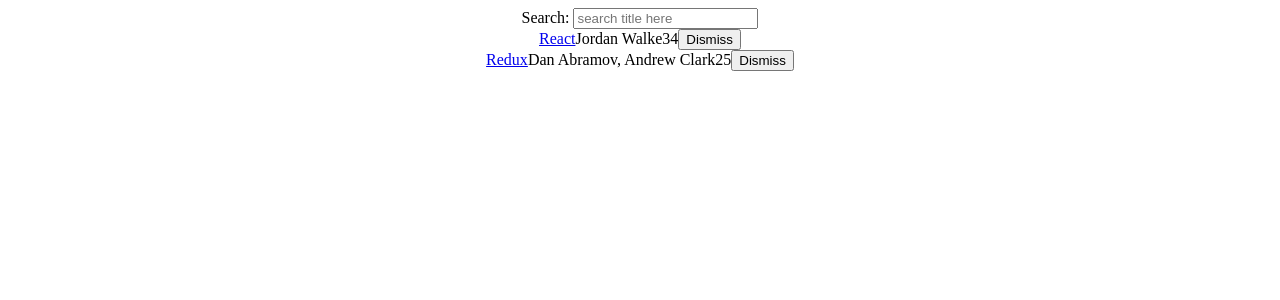
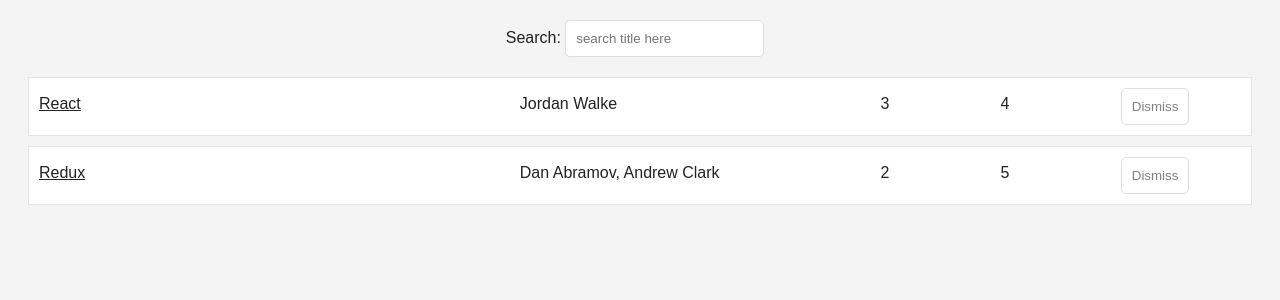
Before and after one commit to Fiewor/road-to-react, a React (Create React App) app: page / in a window 1280 px wide. Shown: the top 300 px of the page. Built offline with nearby package versions, Linux system fonts and the light colour scheme.

Commit message:
add styling

```diff
--- a/src/App.css
+++ b/src/App.css
@@ -1,38 +1,62 @@
-.App {
+.page {
+  margin: 20px;
+}
+.interactions {
   text-align: center;
 }
 
-.App-logo {
-  height: 40vmin;
-  pointer-events: none;
+.table {
+  margin: 20px 0;
 }
 
-@media (prefers-reduced-motion: no-preference) {
-  .App-logo {
-    animation: App-logo-spin infinite 20s linear;
-  }
+.table-header {
+  display: flex;
+  line-height: 24px;
+  font-size: 16px;
+  padding: 0 10px;
+  justify-content: space-between;
 }
 
-.App-header {
-  background-color: #282c34;
-  min-height: 100vh;
-  display: flex;
-  flex-direction: column;
-  align-items: center;
-  justify-content: center;
-  font-size: calc(10px + 2vmin);
-  color: white;
+.table-empty {
+  margin: 200px;
+  text-align: center;
+  font-size: 1rem;
 }
 
-.App-link {
-  color: #61dafb;
+.table-row {
+  display: flex;
+  line-height: 2rem;
+  /* line-height: 24px */
+  white-space: nowrap;
+  margin: 10px 0;
+  padding: 10px;
+  background: #ffffff;
+  border: 1px solid #e3e3e3;
 }
 
-@keyframes App-logo-spin {
-  from {
-    transform: rotate(0deg);
-  }
-  to {
-    transform: rotate(360deg);
-  }
+.table-header > span {
+  overflow: hidden;
+  text-overflow: ellipsis;
+  padding: span;
 }
+
+.table-row > span {
+  overflow: hidden;
+  text-overflow: ellipsis;
+  padding: span;
+}
+
+.button-inline {
+  border-width: 0;
+  background: transparent;
+  color: inherit;
+  -webkit-font-smoothing: inherit;
+  padding: 0;
+  font-size: inherit;
+  /* cursor: pointer; */
+}
+
+.button-active {
+  border-radius: 0;
+  border-bottom: 1px solid #38bbbb6c;
+}
--- a/src/App.js
+++ b/src/App.js
@@ -20,21 +20,38 @@
     objectID: 1
   }
 ]
+// inline styles
+const largeColumn = {
+    width: '40%'
+}
+
+const midColumn = {
+    width: '30%'
+}
+
+const smallColumn = {
+    width: '10%'
+}
 
 const isSearched = searchTerm => item => item.title.toLowerCase().includes(searchTerm.toLowerCase())
 
 const Table = ({list, pattern, onDismiss}) =>
-    <div>
+    <div className="table">
         {list.filter(isSearched(pattern)).map(item =>
-        <div key={item.objectID}>
-            <span>
+        <div key={item.objectID} className="table-row">
+            <span style={largeColumn}>
             <a href={item.url}>{item.title}</a>
             </span>
-            <span>{item.author}</span>
-            <span>{item.num_comments}</span>
-            <span>{item.points}</span>
-            <span>
-            <Button onClick={() => onDismiss(item.objectID)}>Dismiss</Button>
+            <span style={midColumn}>{item.author}</span>
+            <span style={smallColumn}>{item.num_comments}</span>
+            <span style={smallColumn}>{item.points}</span>
+            <span style={smallColumn}>
+            <Button
+                onClick={() => onDismiss(item.objectID)}
+                className="button-inline"
+            >
+            Dismiss
+            </Button>
             </span>
         </div>)}
     </div>
@@ -78,13 +95,15 @@
   render() {
     const {list, searchTerm} = this.state
     return(
-      <div className="App">
+      <div className="page">
+        <div className="interactions">
             <Search
             value={searchTerm}
             onChange={this.onSearchChange}
             >
             Search:
             </Search>
+        </div>
         <Table
             list={list}
             pattern={searchTerm}
--- a/src/index.css
+++ b/src/index.css
@@ -1,2 +1,45 @@
 body {
+  color: #222;
+  background: #f4f4f4;
+  font: 400 1rem CoreSans, Ariel, sans-serif;
 }
+
+a {
+  color: #222;
+}
+
+a:hover {
+  text-decoration: underline;
+}
+
+ul,
+li {
+  list-style: none;
+  padding: 0;
+  margin: 0;
+}
+
+input {
+  padding: 10px;
+  border-radius: 5px;
+  outline: none;
+  margin-right: 10px;
+  border: 1px solid #dddddd;
+}
+
+button {
+  padding: 10px;
+  border-radius: 5px;
+  border: 1px solid #dddddd;
+  background: transparent;
+  color: #808080;
+  cursor: pointer;
+}
+
+button:hover {
+  color: #222;
+}
+
+*:focus {
+  outline: none;
+}
--- a/src/index.js
+++ b/src/index.js
@@ -15,3 +15,9 @@
 // to log results (for example: reportWebVitals(console.log))
 // or send to an analytics endpoint. Learn more: https://bit.ly/CRA-vitals
 reportWebVitals();
+
+//
+
+if(module.hot){
+  module.hot.accept()
+}
```
Lines whose indentation alone changed are shown as unchanged.
